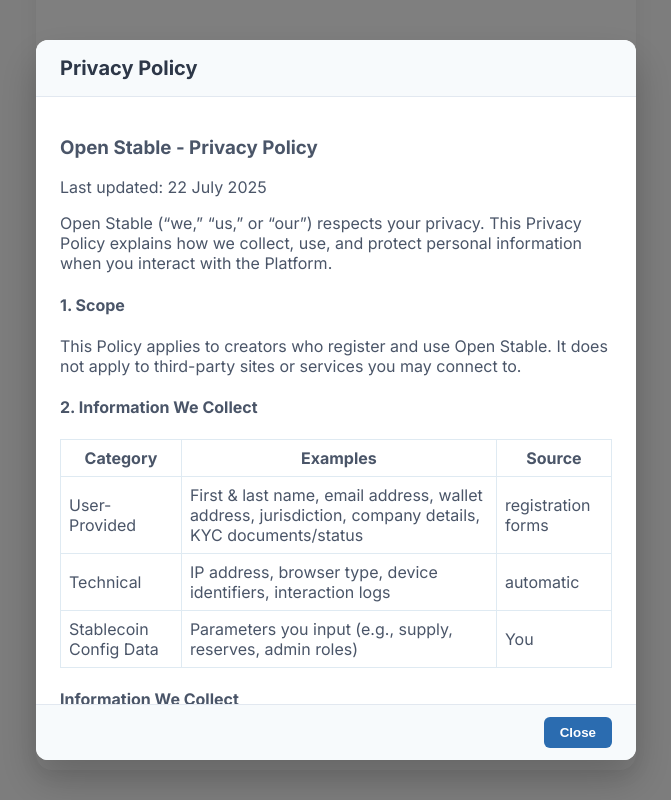
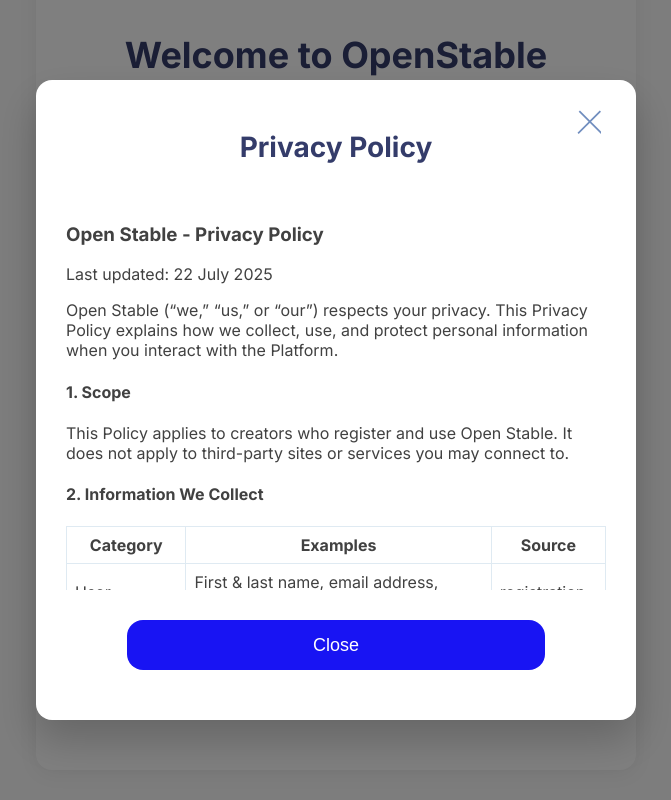
Before and after one commit to shilodp/StablecoinStudio, a React (Vite) app: page /StablecoinStudio/register in a window 1280 px wide. Both pictures are taken after a click on the link "Privacy Policy". Shown: the part 167-967 px from the top of the page, without its empty margins (304-975 px from the left). Built offline with nearby package versions, Linux system fonts and the light colour scheme.

Commit message:
Styled popup

```diff
--- a/src/components/Popup/Popup.css
+++ b/src/components/Popup/Popup.css
@@ -1,24 +1,22 @@
-/* Overlay */
 .popup-overlay {
     position: fixed;
     top: 0;
     left: 0;
     width: 100vw;
     height: 100vh;
-    background-color: rgba(0, 0, 0, 0.5); /* затемнение */
+    background-color: rgba(0, 0, 0, 0.5);
     display: flex;
     align-items: center;
     justify-content: center;
     z-index: 1000;
 }
 
-/* Модальное окно */
 .popup {
-    background-color: #fff;
-    border-radius: 12px;
+    background-color: var(--color-white);
+    border-radius: 16px;
     width: 80%;
     max-width: 600px;
-    max-height: 90vh; /* ограничение по высоте окна */
+    max-height: 80vh;
     box-shadow: 0 20px 40px rgba(0, 0, 0, 0.2);
     display: flex;
     flex-direction: column;
@@ -26,52 +24,75 @@
     animation: fadeIn 0.3s ease;
 }
 
-/* Заголовок */
 .popup-header {
-    padding: 16px 24px;
-    background-color: #f7fafc;
-    border-bottom: 1px solid #e2e8f0;
+    padding: 50px 30px 20px;
     flex-shrink: 0;
+    text-align: center;
+    position: relative;
+
+    h2 {
+        margin: 0;
+        font-size: 28px;
+        color: var(--color-black);
+    }
+
+    .close-button {
+        cursor: pointer;
+        position: absolute;
+        width: 24px;
+        height: 24px;
+        background-color: transparent;
+        border: none;
+        background-image: url(@assets/icons/cross.svg);
+        background-repeat: no-repeat;
+        background-size: cover;
+        top: 30px;
+        right: 35px;
+    }
 }
 
-.popup-header h2 {
-    margin: 0;
-    font-size: 20px;
-    color: #2d3748;
-}
-
-/* Прокручиваемое тело */
 .popup-body {
-    padding: 20px 24px 50px;
+    padding: 20px 30px 40px;
     font-size: 16px;
-    color: #4a5568;
+    color: var(--color-black-3);
     overflow-y: auto;
     flex-grow: 1;
 }
 
-/* Подвал с кнопкой */
 .popup-footer {
-    padding: 12px 24px;
+    padding: 30px 30px 50px;
     display: flex;
-    justify-content: flex-end;
-    background-color: #f7fafc;
-    border-top: 1px solid #e2e8f0;
+    flex-direction: column;
+    align-items: center;
+    gap: 20px;
     flex-shrink: 0;
 }
 
-.popup-footer button {
-    padding: 8px 16px;
-    background-color: #2b6cb0;
-    color: white;
+.popup-footer .button {
+    padding: 14px 16px;
+    background-color: var(--color-blue);
+    color: var(--color-white);
     border: none;
-    border-radius: 6px;
-    font-weight: 600;
+    border-radius: 16px;
+    font-size: 18px;
+    font-weight: 500;
     cursor: pointer;
     transition: background-color 0.2s ease;
-}
+    height: 50px;
+    width: 100%;
+    max-width: 418px;
 
-.popup-footer button:hover {
-    background-color: #2c5282;
+    &:hover {
+        background-color: var(--color-blue-2);
+    }
+
+    .secondary {
+        background-color: var(--color-blue-3);
+
+        &:hover {
+            background-color: var(--color-blue-4);
+        }
+    }
 }
 
 /* Анимация появления */
--- a/src/components/Popup/Popup.jsx
+++ b/src/components/Popup/Popup.jsx
@@ -1,16 +1,18 @@
 import "./Popup.css";
 
-function Popup({ title, text, clickHandler }) {
+function Popup({ header, body, footer, closeHandler }) {
     return (
-        <div className="popup-overlay" onClick={() => clickHandler(false)}>
+        <div className="popup-overlay" onClick={closeHandler}>
             <div className="popup" onClick={(e) => e.stopPropagation()}>
                 <div className="popup-header">
-                    <h2>{title}</h2>
+                    {header}
+                    <button
+                        className="close-button"
+                        onClick={closeHandler}
+                    ></button>
                 </div>
-                <div className="popup-body">{text}</div>
-                <div className="popup-footer">
-                    <button onClick={() => clickHandler(false)}>Close</button>
-                </div>
+                <div className="popup-body">{body}</div>
+                <div className="popup-footer">{footer}</div>
             </div>
         </div>
     );
--- a/src/index.css
+++ b/src/index.css
@@ -5,6 +5,7 @@
     --color-white: #fff;
     --color-black: #343c6a;
     --color-black-2: #232323;
+    --color-black-3: #414141;
     --color-blue: #1814f3;
     --color-blue-2: #007aff;
     --color-blue-3: #718ebf;
--- a/src/pages/Register/Register.jsx
+++ b/src/pages/Register/Register.jsx
@@ -119,9 +119,21 @@
             {showPrivacy &&
                 createPortal(
                     <Popup
-                        title="Privacy Policy"
-                        text={<PrivacyPolicyText />}
-                        clickHandler={setShowPrivacy}
+                        header={<h2>Privacy Policy</h2>}
+                        body={<PrivacyPolicyText />}
+                        footer={
+                            <button
+                                className="button"
+                                onClick={() => {
+                                    setShowPrivacy(false);
+                                }}
+                            >
+                                Close
+                            </button>
+                        }
+                        closeHandler={() => {
+                            setShowPrivacy(false);
+                        }}
                     />,
                     modalsRoot,
                     "privacy-policy"
@@ -130,9 +142,21 @@
             {showTerms &&
                 createPortal(
                     <Popup
-                        title="Terms and Conditions"
-                        text={<TermsCondionsText />}
-                        clickHandler={setShowTerms}
+                        header={<h2>Terms and Conditions</h2>}
+                        body={<TermsCondionsText />}
+                        footer={
+                            <button
+                                className="button"
+                                onClick={() => {
+                                    setShowTerms(false);
+                                }}
+                            >
+                                Close
+                            </button>
+                        }
+                        closeHandler={() => {
+                            setShowTerms(false);
+                        }}
                     />,
                     modalsRoot,
                     "terms-conditions"
--- a/src/pages/StablecoinStudio.jsx
+++ b/src/pages/StablecoinStudio.jsx
@@ -56,7 +56,10 @@
         {
             name: "Reserves + Yield",
             component: (
-                <ReservesYield data={formData} updateField={handleFieldChange} />
+                <ReservesYield
+                    data={formData}
+                    updateField={handleFieldChange}
+                />
             ),
         },
         {
@@ -124,6 +127,15 @@
                     result.errorMessage = "Total weight must be exactly 100 %";
                 }
                 break;
+            case 4:
+                if (
+                    formData.adminAddress
+                ) {
+                    result.state = true;
+                } else {
+                    result.errorMessage = "Please complete all required fields";
+                }
+                break;
             default:
                 result.state = true;
         }
```
